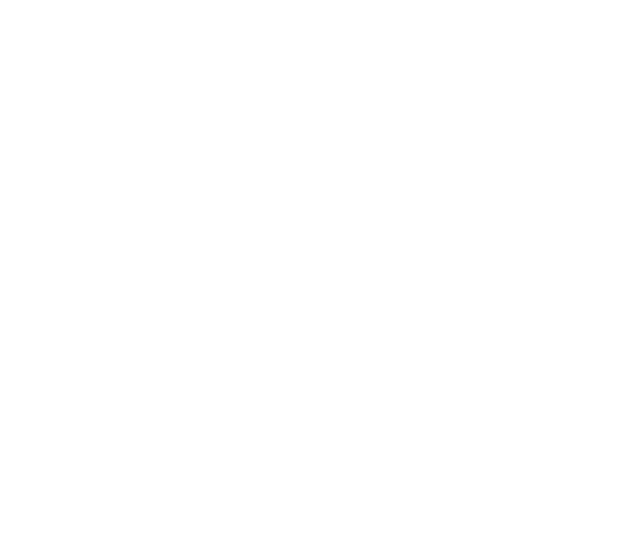
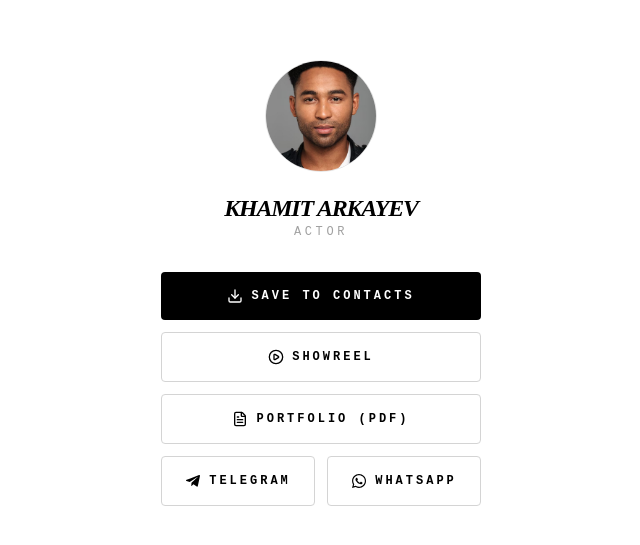
Before and after one commit to Hama-Gama/hama-actor-2026, a Next.js app: page /card in a window 1280 px wide. Before the commit this address had no page. Shown: the part 117-662 px from the top of the page, without its empty margins (319-959 px from the left). Built offline with nearby package versions, Linux system fonts and the light colour scheme.

Commit message:
feature: add vcard + nfc

```diff
--- /dev/null
+++ b/app/api/vcard/route.ts
@@ -0,0 +1,31 @@
+import { NextResponse } from 'next/server'
+import { ACTOR_VCARD } from '@/lib/vcard-config'
+
+export async function GET() {
+	const { firstName, lastName, title, phone, email, website, photoUrl } =
+		ACTOR_VCARD
+
+	const lines = [
+		'BEGIN:VCARD',
+		'VERSION:3.0',
+		`N:${lastName};${firstName};;;`,
+		`FN:${firstName} ${lastName}`,
+		`TITLE:${title}`,
+		`TEL;TYPE=CELL,VOICE:${phone}`,
+		`EMAIL;TYPE=INTERNET:${email}`,
+		`URL:${website}`,
+		photoUrl ? `PHOTO;VALUE=URI:${photoUrl}` : null,
+		'END:VCARD',
+	].filter(Boolean)
+
+	const vcard = lines.join('\r\n')
+
+	return new NextResponse(vcard, {
+		headers: {
+			// text/vcard критично — именно от него iOS/Android триггерят
+			// "Добавить контакт" вместо обычной загрузки файла
+			'Content-Type': 'text/vcard; charset=utf-8',
+			'Content-Disposition': `attachment; filename="${firstName}_${lastName}.vcf"`,
+		},
+	})
+}
--- /dev/null
+++ b/app/card/page.tsx
@@ -0,0 +1,87 @@
+import Image from 'next/image'
+import { Download, PlayCircle, FileText } from 'lucide-react'
+import { FaTelegramPlane, FaWhatsapp } from 'react-icons/fa'
+import { ACTOR_VCARD } from '@/lib/vcard-config'
+
+const SHOWREEL_URL = 'https://vimeo.com/hama_gamma/showreel'
+const PORTFOLIO_PDF_URL = '/portfolio.pdf'
+const TELEGRAM_URL = 'https://t.me/hama_gamma'
+const WHATSAPP_URL = 'https://wa.me/77002541195'
+
+export default function CardPage() {
+	return (
+		<main className='min-h-dvh flex flex-col items-center justify-center px-6 py-12 text-center bg-white text-black'>
+			{/* Аватар с next/image */}
+			<div className='relative w-28 h-28 rounded-full overflow-hidden border border-neutral-200 mb-5'>
+				<Image
+					src='/photo.jpg'
+					alt={`${ACTOR_VCARD.firstName} ${ACTOR_VCARD.lastName}`}
+					fill
+					sizes='112px'
+					className='object-cover'
+					priority
+				/>
+			</div>
+
+			<h1 className='font-display text-2xl font-bold uppercase italic tracking-tighter'>
+				{ACTOR_VCARD.firstName} {ACTOR_VCARD.lastName}
+			</h1>
+			<p className='font-mono text-xs uppercase tracking-[0.3em] text-neutral-400 mb-8'>
+				{ACTOR_VCARD.title}
+			</p>
+
+			<div className='w-full max-w-xs flex flex-col gap-3'>
+				{/* Добавлен атрибут download для скачивания контакта */}
+				<a
+					href='/api/vcard'
+					download
+					className='flex items-center justify-center gap-2 bg-black text-white font-mono text-xs uppercase tracking-[0.25em] font-bold py-4 rounded-sm hover:bg-[#d90416] transition-colors'
+				>
+					<Download size={16} />
+					Save to Contacts
+				</a>
+
+				<a
+					href={SHOWREEL_URL}
+					target='_blank'
+					rel='noopener noreferrer'
+					className='flex items-center justify-center gap-2 border border-neutral-300 font-mono text-xs uppercase tracking-[0.25em] font-bold py-4 rounded-sm hover:border-black transition-colors'
+				>
+					<PlayCircle size={16} />
+					Showreel
+				</a>
+
+				<a
+					href={PORTFOLIO_PDF_URL}
+					target='_blank'
+					rel='noopener noreferrer'
+					className='flex items-center justify-center gap-2 border border-neutral-300 font-mono text-xs uppercase tracking-[0.25em] font-bold py-4 rounded-sm hover:border-black transition-colors'
+				>
+					<FileText size={16} />
+					Portfolio (PDF)
+				</a>
+
+				<div className='flex gap-3'>
+					<a
+						href={TELEGRAM_URL}
+						target='_blank'
+						rel='noopener noreferrer'
+						className='flex-1 flex items-center justify-center gap-2 border border-neutral-300 font-mono text-xs uppercase tracking-[0.25em] font-bold py-4 rounded-sm hover:border-black transition-colors'
+					>
+						<FaTelegramPlane size={16} />
+						Telegram
+					</a>
+					<a
+						href={WHATSAPP_URL}
+						target='_blank'
+						rel='noopener noreferrer'
+						className='flex-1 flex items-center justify-center gap-2 border border-neutral-300 font-mono text-xs uppercase tracking-[0.25em] font-bold py-4 rounded-sm hover:border-black transition-colors'
+					>
+						<FaWhatsapp size={16} />
+						WhatsApp
+					</a>
+				</div>
+			</div>
+		</main>
+	)
+}
--- /dev/null
+++ b/lib/vcard-config.ts
@@ -0,0 +1,10 @@
+export const ACTOR_VCARD = {
+	firstName: 'Khamit',
+	lastName: 'Arkayev',
+	title: 'Actor',
+	phone: '+77002541195',
+	email: 'ardager121@mail.ru',
+	website: 'https://hama-actor.com',
+	// необязательно — прямая ссылка на фото (jpg/png), некоторые телефоны подтянут его в контакт
+	photoUrl: 'https://hama-actor.com/photo.jpg',
+}
```
Also changed, not shown: public/photo.jpg (added), 1 other file (tests, documents, lock files or other folders).
